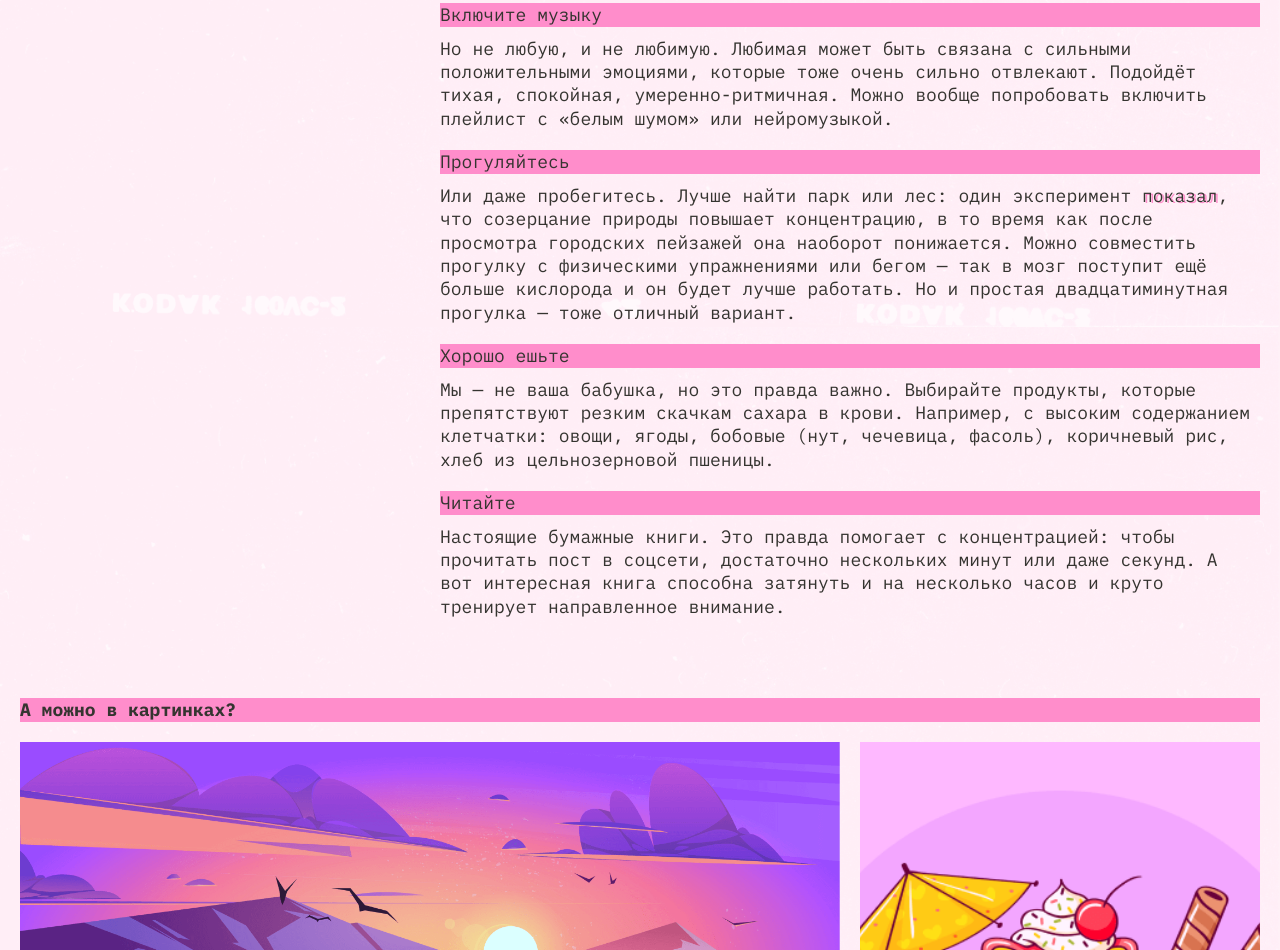
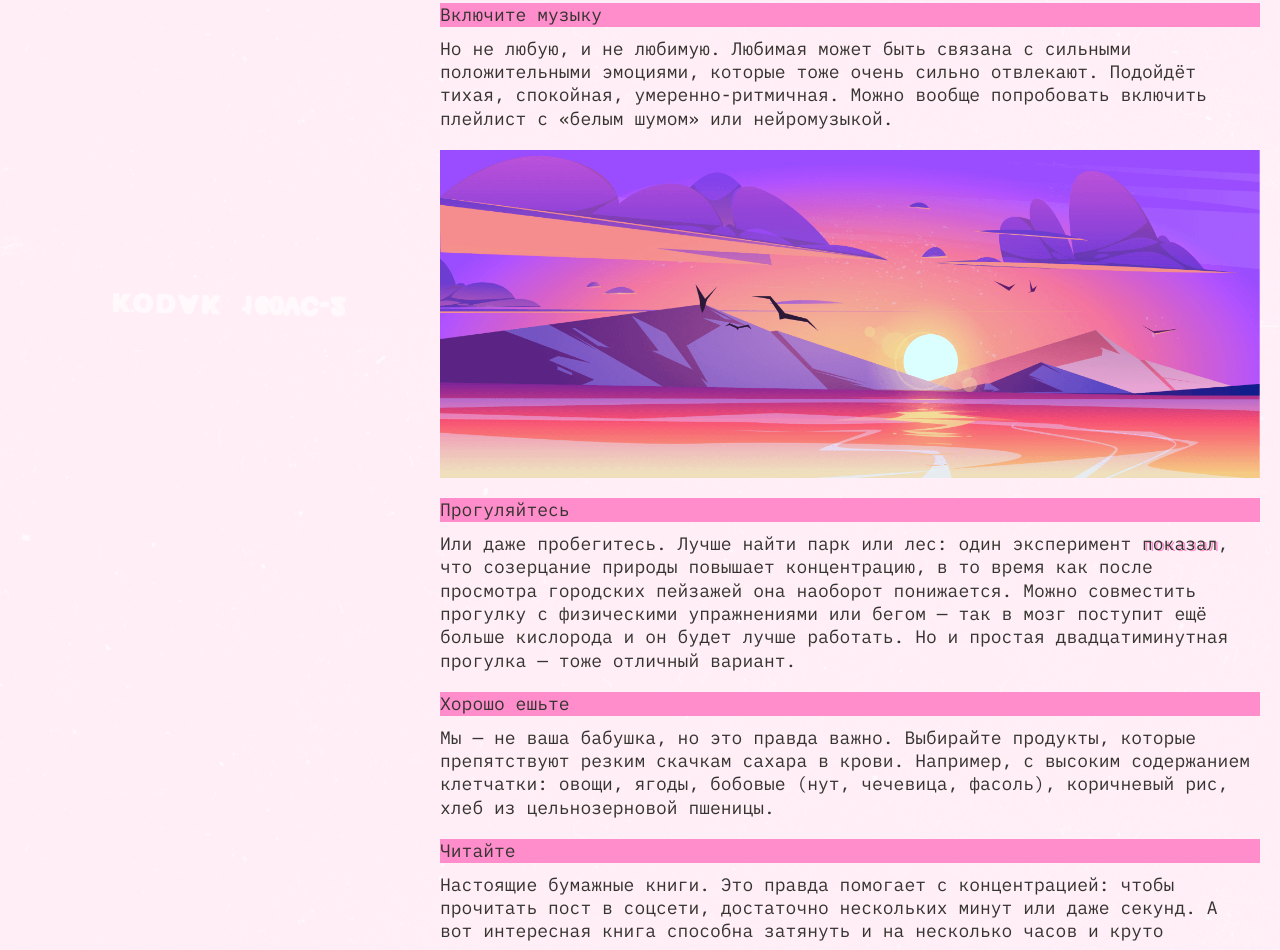
Before and after one commit to maxererl/slozhno-sosredotochitsya-fd, a website: page index.html in a window 1280 px wide. Shown: the part 2073-3023 px from the top of the page. Drawn offline with Linux system fonts and the light colour scheme.

Commit message:
random test

```diff
--- a/index.html
+++ b/index.html
@@ -161,6 +161,12 @@
               попробовать включить плейлист с «белым шумом» или нейромузыкой.
             </p>
           </section>
+          <img
+            class="main__section-image"
+            src="./images/sunset.png"
+            alt="Закат"
+            loading="lazy"
+          />
           <section class="main__sub-section">
             <h4 class="main__sub-section-header title-decor">Прогуляйтесь</h4>
             <p class="main__section-text">
```
